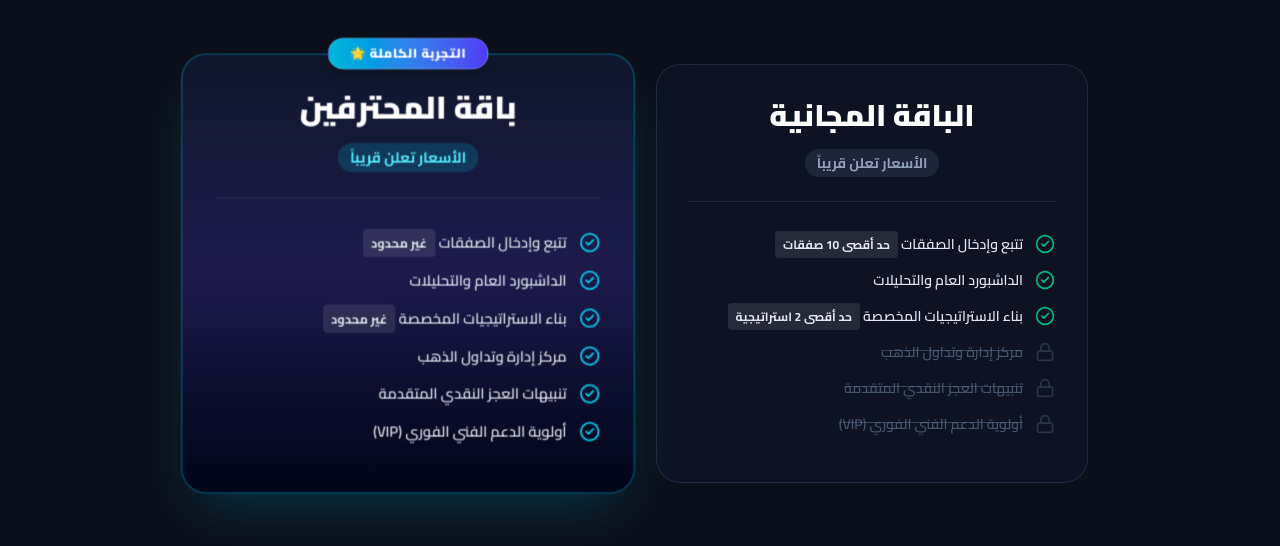
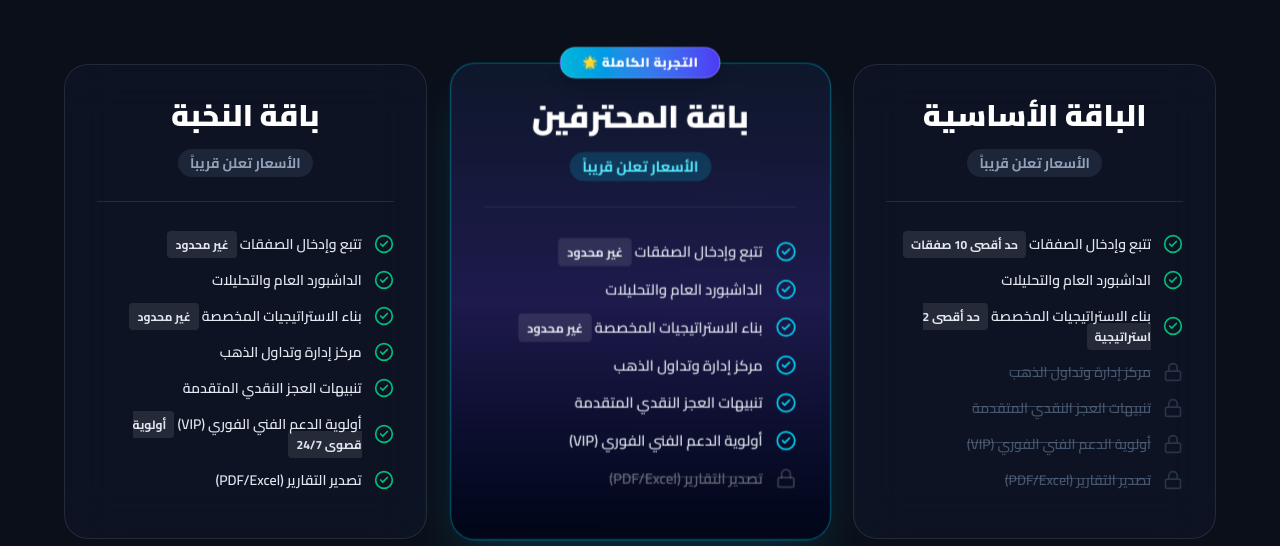
Before and after one commit to masarinfo/light-tracker, a React (Vite) app: page /pricing in a window 1280 px wide. Shown: the part 382-928 px from the top of the page. Built offline with nearby package versions, Linux system fonts and the light colour scheme; no server answers.

Commit message:
Add Lifetime tier to waitlist pricing page

```diff
--- a/src/pages/public/Pricing.jsx
+++ b/src/pages/public/Pricing.jsx
@@ -18,24 +18,8 @@ export default function Pricing() {
   const [joined, setJoined] = useState(false);
 
   useEffect(() => {
-    // We can still fetch plans to get the names, or just mock them if backend is empty.
-    api.getSubscriptionPlans()
-      .then(data => {
-        // Only keep the main plans (e.g. Free and Pro Monthly) to show as tiers
-        const uniqueTiers = [];
-        if (data && data.length > 0) {
-          const free = data.find(p => p.price_usd === 0);
-          const pro = data.find(p => p.plan_code.includes('PRO'));
-          if (free) uniqueTiers.push(free);
-          if (pro) uniqueTiers.push(pro);
-        }
-        setAllPlans(uniqueTiers);
-        setLoading(false);
-      })
-      .catch(err => {
-        console.error(err);
-        setLoading(false);
-      });
+    // Static waitlist mode: No need to fetch plans from backend
+    setLoading(false);
   }, [isRtl]);
 
   const handleJoinWaitlist = (e) => {
@@ -53,12 +37,13 @@ export default function Pricing() {
 
   // Features mapping
   const featuresList = [
-    { id: 'crypto', labelAr: 'تتبع وإدخال الصفقات', labelEn: 'Trade Entry & Tracking', free: 'حد أقصى 10 صفقات', pro: 'غير محدود' },
-    { id: 'dashboard', labelAr: 'الداشبورد العام والتحليلات', labelEn: 'Overview Dashboard & Analytics', free: true, pro: true },
-    { id: 'strategies', labelAr: 'بناء الاستراتيجيات المخصصة', labelEn: 'Custom Strategy Builder', free: 'حد أقصى 2 استراتيجية', pro: 'غير محدود' },
-    { id: 'gold', labelAr: 'مركز إدارة وتداول الذهب', labelEn: 'Gold Hub (Karats & Grams)', free: false, pro: true },
-    { id: 'alerts', labelAr: 'تنبيهات العجز النقدي المتقدمة', labelEn: 'Advanced Cash Deficit Alerts', free: false, pro: true },
-    { id: 'support', labelAr: 'أولوية الدعم الفني الفوري (VIP)', labelEn: 'Priority VIP Support', free: false, pro: true },
+    { id: 'crypto', labelAr: 'تتبع وإدخال الصفقات', labelEn: 'Trade Entry & Tracking', free: 'حد أقصى 10 صفقات', pro: 'غير محدود', elite: 'غير محدود' },
+    { id: 'dashboard', labelAr: 'الداشبورد العام والتحليلات', labelEn: 'Overview Dashboard & Analytics', free: true, pro: true, elite: true },
+    { id: 'strategies', labelAr: 'بناء الاستراتيجيات المخصصة', labelEn: 'Custom Strategy Builder', free: 'حد أقصى 2 استراتيجية', pro: 'غير محدود', elite: 'غير محدود' },
+    { id: 'gold', labelAr: 'مركز إدارة وتداول الذهب', labelEn: 'Gold Hub (Karats & Grams)', free: false, pro: true, elite: true },
+    { id: 'alerts', labelAr: 'تنبيهات العجز النقدي المتقدمة', labelEn: 'Advanced Cash Deficit Alerts', free: false, pro: true, elite: true },
+    { id: 'support', labelAr: 'أولوية الدعم الفني الفوري (VIP)', labelEn: 'Priority VIP Support', free: false, pro: true, elite: 'أولوية قصوى 24/7' },
+    { id: 'reports', labelAr: 'تصدير التقارير (PDF/Excel)', labelEn: 'Export Reports (PDF/Excel)', free: false, pro: false, elite: true },
   ];
 
   if (loading) {
@@ -72,10 +57,11 @@ export default function Pricing() {
     );
   }
 
-  // Fallback if no plans in DB yet
-  const displayedPlans = allPlans.length > 0 ? allPlans : [
-    { id: 1, name: isRtl ? 'الباقة المجانية' : 'Free Plan', price_usd: 0, plan_code: 'FREE' },
-    { id: 2, name: isRtl ? 'باقة المحترفين' : 'Pro Plan', price_usd: 29, plan_code: 'PRO' }
+  // Static waitlist plans
+  const displayedPlans = [
+    { id: 1, name: isRtl ? 'الباقة الأساسية' : 'Basic Plan', type: 'free', plan_code: 'FREE' },
+    { id: 2, name: isRtl ? 'باقة المحترفين' : 'Pro Plan', type: 'pro', plan_code: 'PRO' },
+    { id: 3, name: isRtl ? 'باقة النخبة' : 'Elite Lifetime', type: 'elite', plan_code: 'ELITE' }
   ];
 
   return (
@@ -102,10 +88,11 @@ export default function Pricing() {
       </div>
 
       {/* Pricing Cards Grid (No Prices) */}
-      <div className="grid grid-cols-1 md:grid-cols-2 max-w-4xl gap-8 mx-auto items-center">
+      <div className="grid grid-cols-1 md:grid-cols-3 max-w-6xl gap-8 mx-auto items-center">
         {displayedPlans.map((plan) => {
-          const isFree = plan.price_usd === 0;
-          const isPro = plan.plan_code.includes('PRO');
+          const isFree = plan.type === 'free';
+          const isPro = plan.type === 'pro';
+          const isElite = plan.type === 'elite';
 
           return (
             <div
@@ -134,7 +121,11 @@ export default function Pricing() {
               {/* Dynamic Features List */}
               <ul className="mb-4 flex-1 space-y-4 text-sm">
                 {featuresList.map((feat) => {
-                  const hasFeature = isFree ? feat.free : feat.pro;
+                  let hasFeature = false;
+                  if (isFree) hasFeature = feat.free;
+                  else if (isPro) hasFeature = feat.pro;
+                  else if (isElite) hasFeature = feat.elite;
+
                   const label = isRtl ? feat.labelAr : feat.labelEn;
 
                   if (hasFeature === false) {
```
